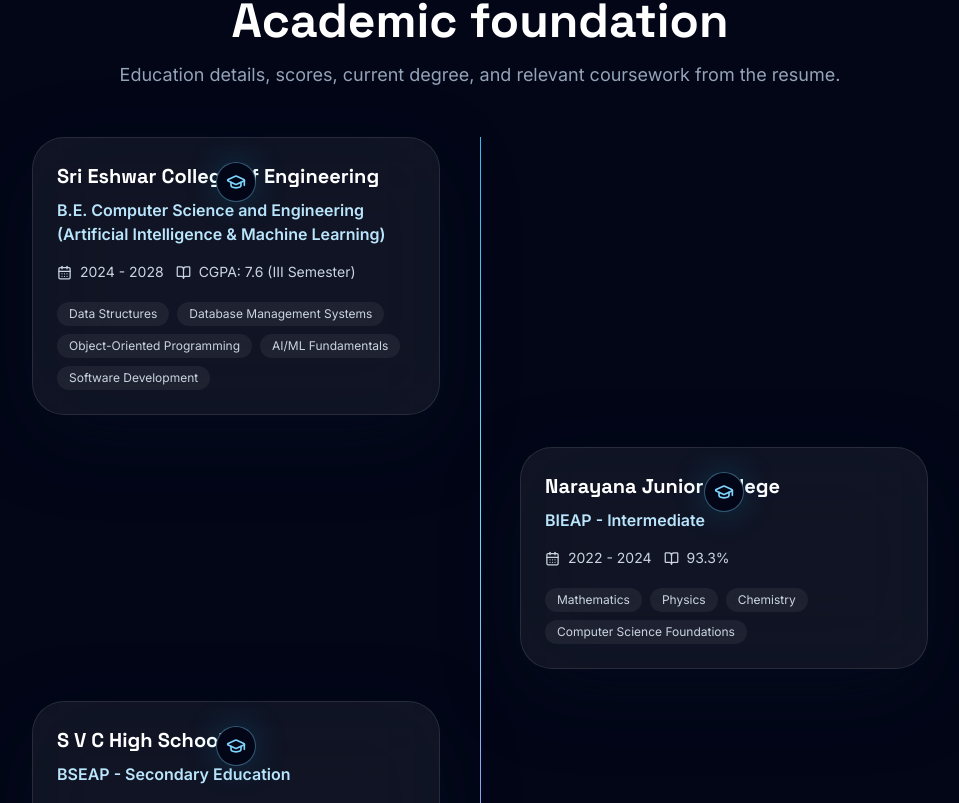
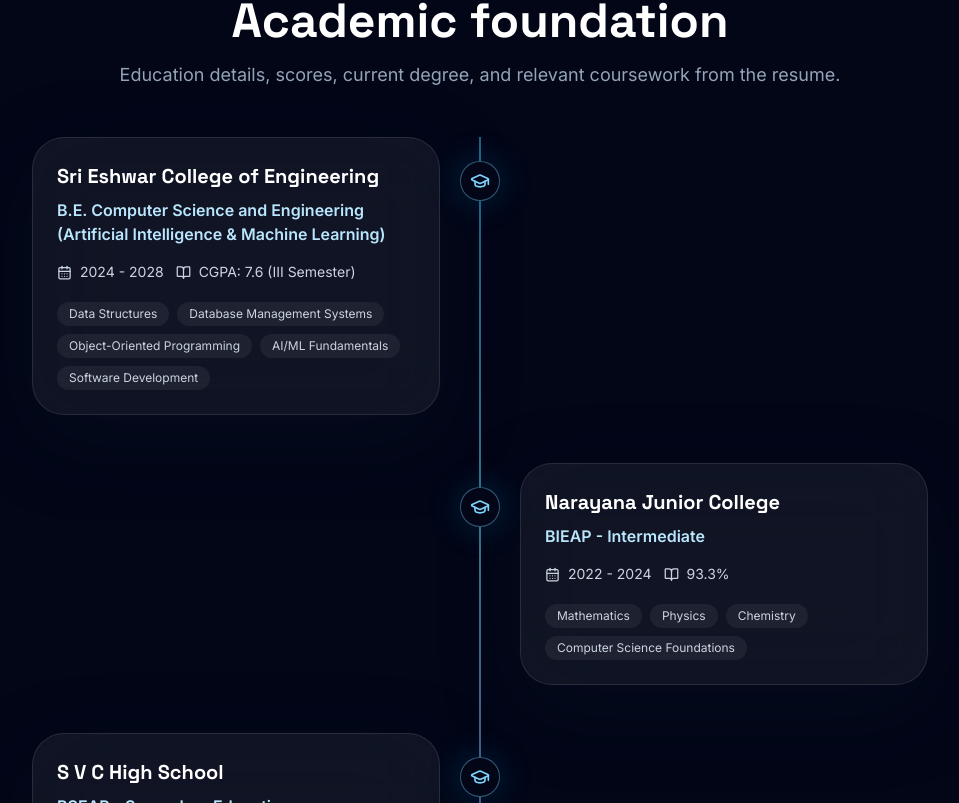
Before and after one commit to pavaner2007/Pavan_Portfoilio, a React (Vite) app: page / in a window 1280 px wide. Shown: the part 5817-6620 px from the top of the page, without its empty margins (160-1119 px from the left). Built offline with nearby package versions, Linux system fonts and the light colour scheme.

Commit message:
fix(education): align timeline icon and fix text overlap in education section

```diff
--- a/src/components/Education.tsx
+++ b/src/components/Education.tsx
@@ -14,21 +14,28 @@
         />
 
         <div className="relative mx-auto max-w-4xl">
-          <div className="absolute bottom-0 left-5 top-0 w-px bg-gradient-to-b from-sky-400 via-cyan-300 to-violet-400 sm:left-1/2" />
-          <div className="space-y-8">
-            {education.map((item, index) => (
+          <div className="absolute bottom-0 left-5 top-0 w-px -translate-x-1/2 bg-gradient-to-b from-sky-400 via-cyan-300 to-violet-400 sm:left-1/2" />
+          <div className="space-y-8 sm:space-y-12">
+            {education.map((item, index) => {
+              const isEven = index % 2 === 0
+              return (
                 <motion.article
                   key={item.institution}
-                className={`relative grid gap-4 sm:grid-cols-2 ${index % 2 === 0 ? '' : 'sm:[&>div:first-child]:col-start-2'}`}
+                  className="relative grid items-center gap-4 sm:grid-cols-2"
                   initial={{ opacity: 0, y: 30 }}
                   whileInView={{ opacity: 1, y: 0 }}
                   viewport={{ once: true, margin: '-100px' }}
                   transition={{ duration: 0.6 }}
                 >
-                <div className={`glass-card ml-12 rounded-[2rem] p-6 sm:ml-0 ${index % 2 === 0 ? 'sm:mr-8' : 'sm:ml-8'}`}>
-                  <span className="absolute left-0 top-6 grid h-10 w-10 place-items-center rounded-full border border-sky-300/40 bg-slate-950 text-sky-300 shadow-glow sm:left-1/2 sm:-translate-x-1/2 light:bg-white light:text-sky-700">
+                  <div className="absolute left-5 top-6 z-10 grid h-10 w-10 -translate-x-1/2 place-items-center rounded-full border border-sky-300/40 bg-slate-950 text-sky-300 shadow-glow sm:left-1/2 light:bg-white light:text-sky-700">
                     <GraduationCap size={20} />
-                  </span>
+                  </div>
+
+                  <div
+                    className={`glass-card ml-12 rounded-[2rem] p-6 sm:ml-0 ${
+                      isEven ? 'sm:col-start-1 sm:mr-8' : 'sm:col-start-2 sm:ml-8'
+                    }`}
+                  >
                     <h3 className="font-display text-xl font-bold text-white light:text-slate-950">{item.institution}</h3>
                     <p className="mt-2 font-semibold text-sky-200 light:text-sky-700">{item.degree}</p>
                     <div className="mt-4 flex flex-wrap gap-3 text-sm text-slate-300 light:text-slate-700">
@@ -42,7 +49,8 @@
                     </div>
                   </div>
                 </motion.article>
-            ))}
+              )
+            })}
           </div>
         </div>
       </div>
```
Lines whose indentation alone changed are shown as unchanged.
